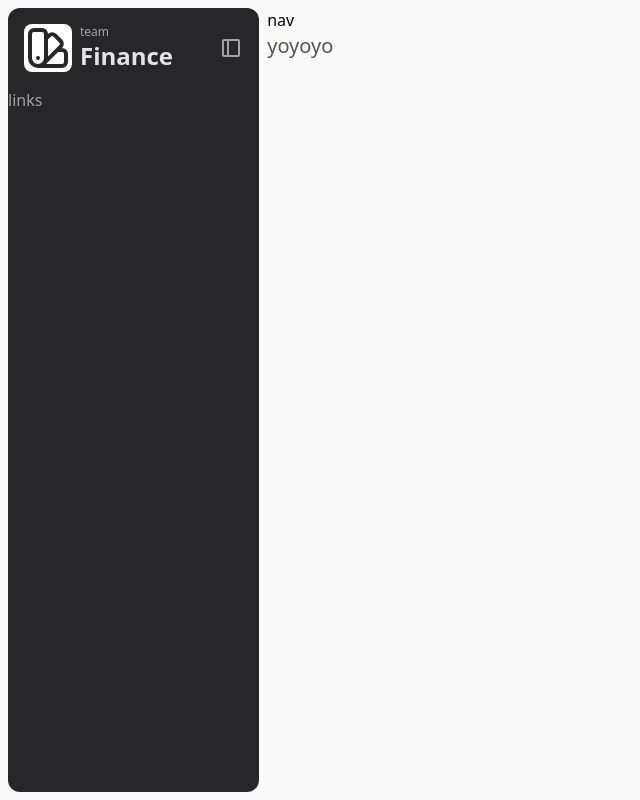
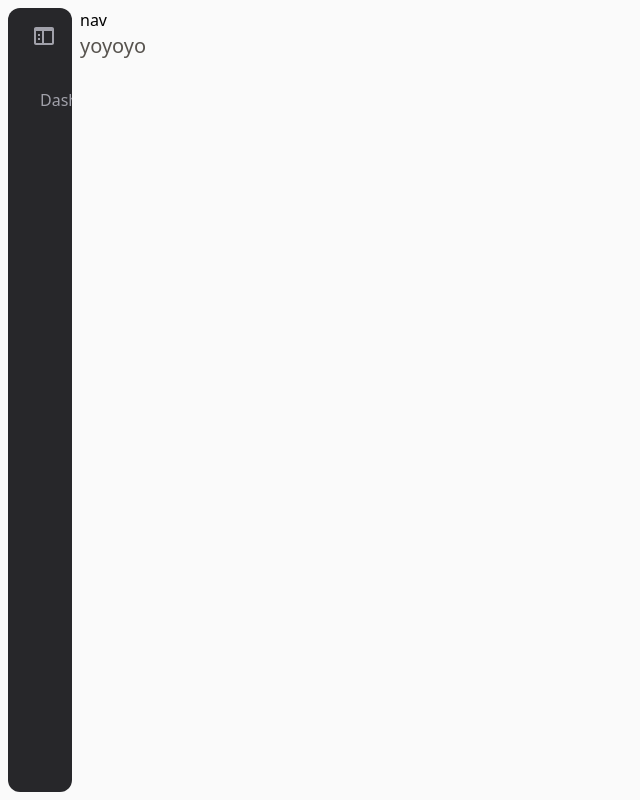
Before and after one commit to dantehduran/dashboard-next-tailwind, a Next.js app: page / in a window 1280 px wide. Shown: the whole page, without its empty margins (0-640 px from the left). Built offline with nearby package versions, Linux system fonts and the light colour scheme.

Commit message:
config: tailwind add sidebar variant

```diff
--- a/components/Sidebar.tsx
+++ b/components/Sidebar.tsx
@@ -1,19 +1,39 @@
 import { HiOutlineColorSwatch } from 'react-icons/hi';
-import { BiDockLeft } from 'react-icons/bi';
-const Sidebar = () => {
+import { BiSidebar, BiLayout } from 'react-icons/bi';
+
+interface Props {
+	setIsSidebarCollapsed: (setIsSidebarCollapsed: boolean) => void;
+	isSidebarCollapsed: boolean;
+}
+
+const Sidebar = ({ setIsSidebarCollapsed, isSidebarCollapsed }: Props) => {
 	return (
 		<div className='h-full overflow-hidden rounded-xl bg-zinc-800 text-zinc-400'>
 			<div className='flex items-center space-x-2 py-4 px-4 text-zinc-200'>
-				<HiOutlineColorSwatch className='h-12 w-12 rounded-lg bg-white text-zinc-800' />
-				<div className='flex flex-1 flex-col justify-center'>
+				<HiOutlineColorSwatch className='h-12 w-12 rounded-lg bg-white text-zinc-800 sidebar-collapsed:hidden' />
+				<div className='flex flex-1 flex-col justify-center sidebar-collapsed:hidden'>
 					<span className='text-xs text-zinc-400'>team</span>
 					<span className='text-2xl font-semibold'>Finance</span>
 				</div>
-				<button type='button' aria-label='collapse'>
-					<BiDockLeft className='h-6 w-6 text-zinc-400' />
+				<button
+					type='button'
+					aria-label='collapse'
+					onClick={() => {
+						setIsSidebarCollapsed(!isSidebarCollapsed);
+					}}
+				>
+					<BiSidebar className='h-6 w-6 text-zinc-400' />
 				</button>
 			</div>
-			<div>links</div>
+			<div className='px-4 pt-4'>
+				<a
+					href='/'
+					className='flex items-center space-x-2 rounded-lg p-2 hover:bg-zinc-700 hover:text-zinc-200'
+				>
+					<BiLayout className='h-5 w-5' />
+					<span className='text-semibold '>Dashboard</span>
+				</a>
+			</div>
 		</div>
 	);
 };
--- a/pages/_app.tsx
+++ b/pages/_app.tsx
@@ -1,14 +1,23 @@
 import '../styles/globals.css';
 import type { AppProps } from 'next/app';
 import Sidebar from '../components/Sidebar';
+import { useState } from 'react';
 
 function MyApp({ Component, pageProps }: AppProps) {
+	const [isSidebarCollapsed, setIsSidebarCollapsed] = useState(true);
 	return (
-		<div className='flex min-h-screen space-x-2 overflow-hidden bg-zinc-50 p-2'>
-			<div className=' w-1/5 '>
-				<Sidebar></Sidebar>
+		<div
+			className={`flex min-h-screen space-x-2 overflow-hidden bg-zinc-50 p-2 ${
+				isSidebarCollapsed ? ' sidebar-collapsed' : ' '
+			}`}
+		>
+			<div className='w-1/5 sidebar-collapsed:w-16'>
+				<Sidebar
+					setIsSidebarCollapsed={setIsSidebarCollapsed}
+					isSidebarCollapsed={isSidebarCollapsed}
+				/>
 			</div>
-			<div className='w-4/5'>
+			<div className='w-full'>
 				<div>nav</div>
 				<div>
 					<Component {...pageProps} />
--- a/tailwind.config.js
+++ b/tailwind.config.js
@@ -1,3 +1,4 @@
+const plugin = require('tailwindcss/plugin');
 module.exports = {
 	content: [
 		'./pages/**/*.{js,ts,jsx,tsx}',
@@ -6,5 +7,16 @@ module.exports = {
 	theme: {
 		extend: {},
 	},
-	plugins: [],
+	plugins: [
+		plugin(({ addVariant, e }) => {
+			addVariant('sidebar-collapsed', ({ modifySelectors, separator }) => {
+				modifySelectors(
+					({ className }) =>
+						`.sidebar-collapsed .${e(
+							`sidebar-collapsed${separator}${className}`,
+						)}`,
+				);
+			});
+		}),
+	],
 };
```
